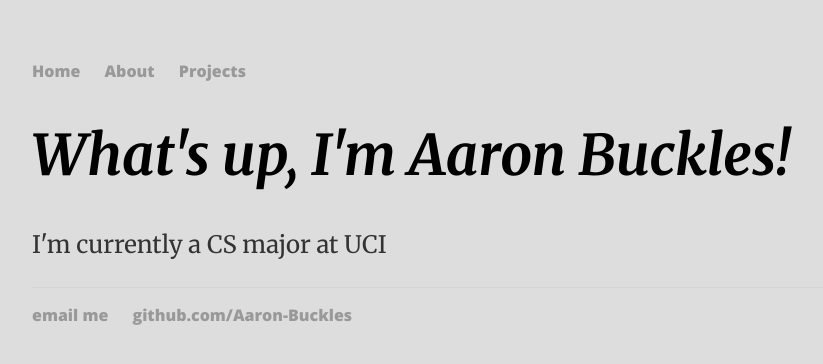
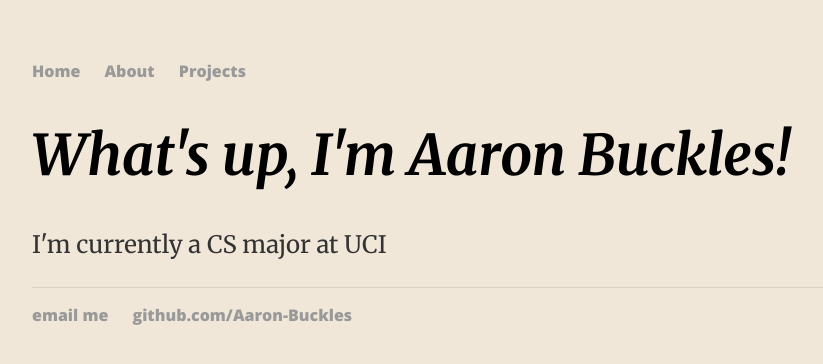
Before and after one commit to Aaron-Buckles/aaron-buckles.github.io, a Jekyll site: the page built from index.html, in a window 1280 px wide. Shown: the top 364 px of the page, without its empty margins (160-983 px from the left). Built offline with Jekyll 4.4.1, drawn with Linux system fonts in a browser that asks for light colours.

Commit message:
Update main.css

```diff
--- a/css/main.css
+++ b/css/main.css
@@ -2,7 +2,7 @@ body {
   	margin: 60px auto;
   	width: 70%;
 	font-family: 'Merriweather', serif;
-	background-color: #ddd;
+	background-color: #F0E7D8;
 }
 
 nav ul, footer ul {
@@ -24,6 +24,7 @@ a {
 
 a:hover {
 	text-decoration: underline;
+	color: #A63A50;
 }
 
 h1 {
@@ -39,6 +40,6 @@ p {
 }
 
 footer {
-	border-top: 1px solid #d5d5d5;
+	border-top: 1px solid #DBD2C5;
 	font-size: 1em;
 }
```
